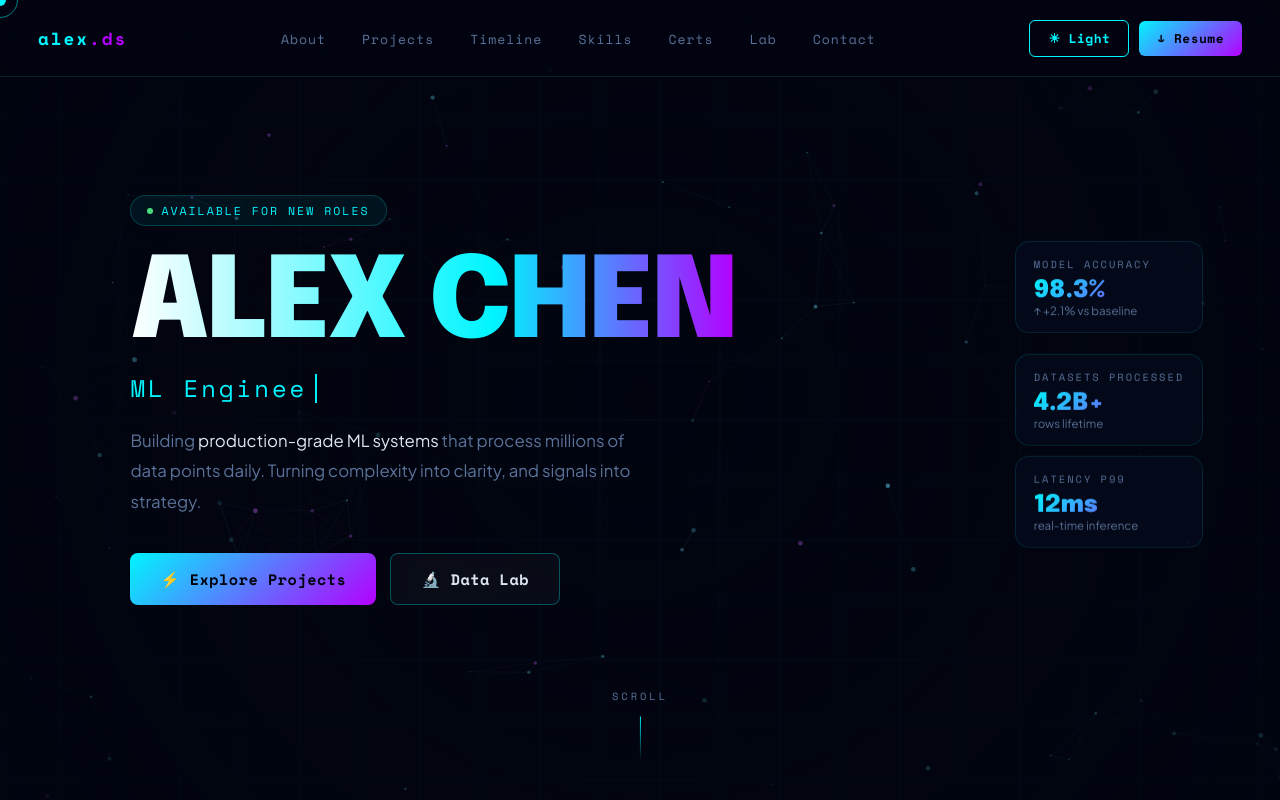
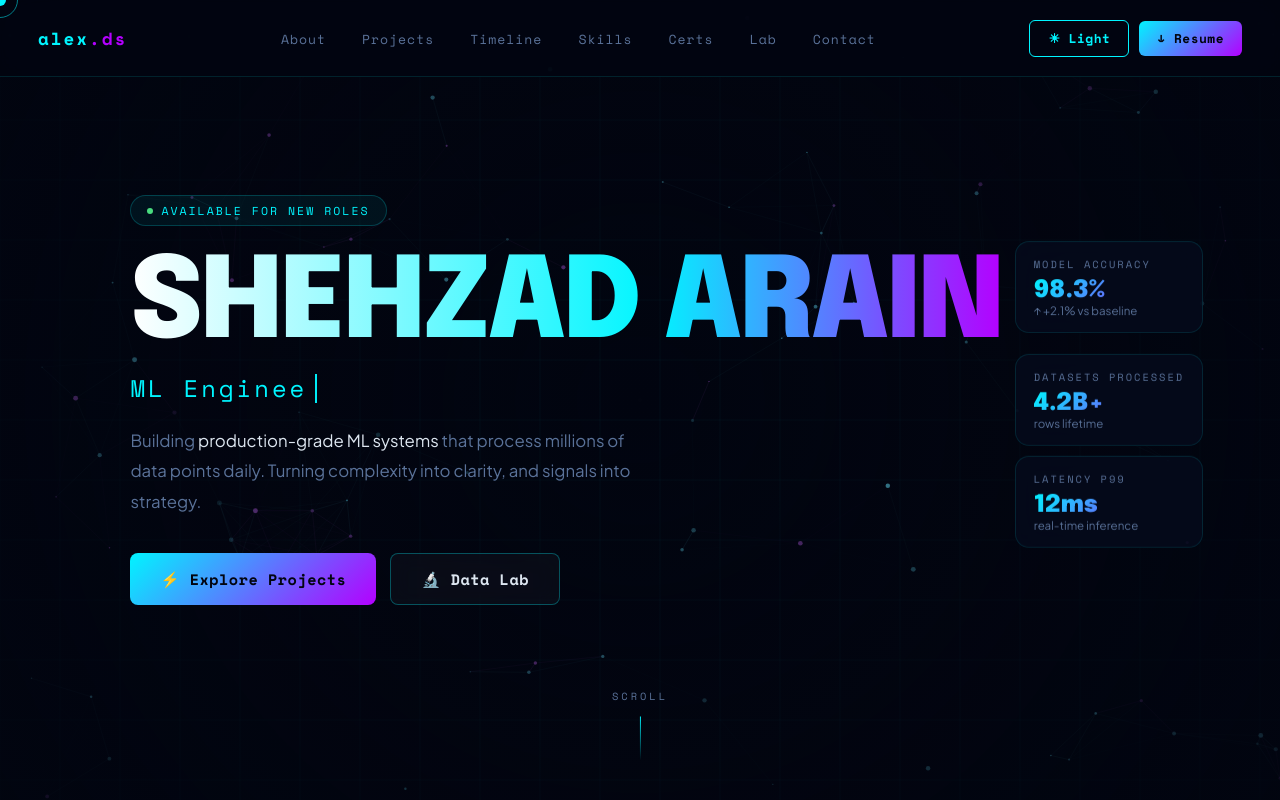
Before and after one commit to Shehzadarainds/my_Portfolio, a plain HTML site: page index.html in a window 1280 px wide. Shown: the top 800 px of the page. Drawn offline with nearby package versions, Linux system fonts and the light colour scheme; animation ran at ten frames a second.

Commit message:
Update index.html

```diff
--- a/index.html
+++ b/index.html
@@ -337,7 +337,7 @@ body.lm footer{border-color:rgba(0,0,0,0.1)}
   <div class="hero-wrap">
     <div class="hero-chip"><i></i>AVAILABLE FOR NEW ROLES</div>
     <div class="hero-name">
-      <div class="gname glitch" data-txt="ALEX CHEN">ALEX CHEN</div>
+      <div class="gname glitch" data-txt="SHEHZAD ARAIN">SHEHZAD ARAIN</div>
     </div>
     <div class="hero-role">
       <span id="typeWriter"></span><span class="cursor-blink"></span>
@@ -598,7 +598,7 @@ body.lm footer{border-color:rgba(0,0,0,0.1)}
     </div>
   </div>
 </section>
-<footer><p>Built with <span>curiosity + code</span> · Alex Chen · <span>2025</span></p></footer>
+<footer><p>Built with <span>curiosity + code</span> · Shehzad Arain · <span>2025</span></p></footer>
 
 <script>
 // ══════════════════════════════
@@ -899,7 +899,7 @@ function mobToggle(){
   const m=document.getElementById('mobNav');m.classList.toggle('open');
   document.getElementById('hburg').textContent=m.classList.contains('open')?'✕':'☰';
 }
-function dlResume(){const a=document.createElement('a');a.href='data:text/plain,Alex Chen — Senior Data Scientist';a.download='AlexChen_Resume.pdf';a.click()}
+function dlResume(){const a=document.createElement('a');a.href='data:text/plain,Shehzad Arain — Senior Data Scientist';a.download='AlexChen_Resume.pdf';a.click()}
 </script>
 </body>
 </html>
```
